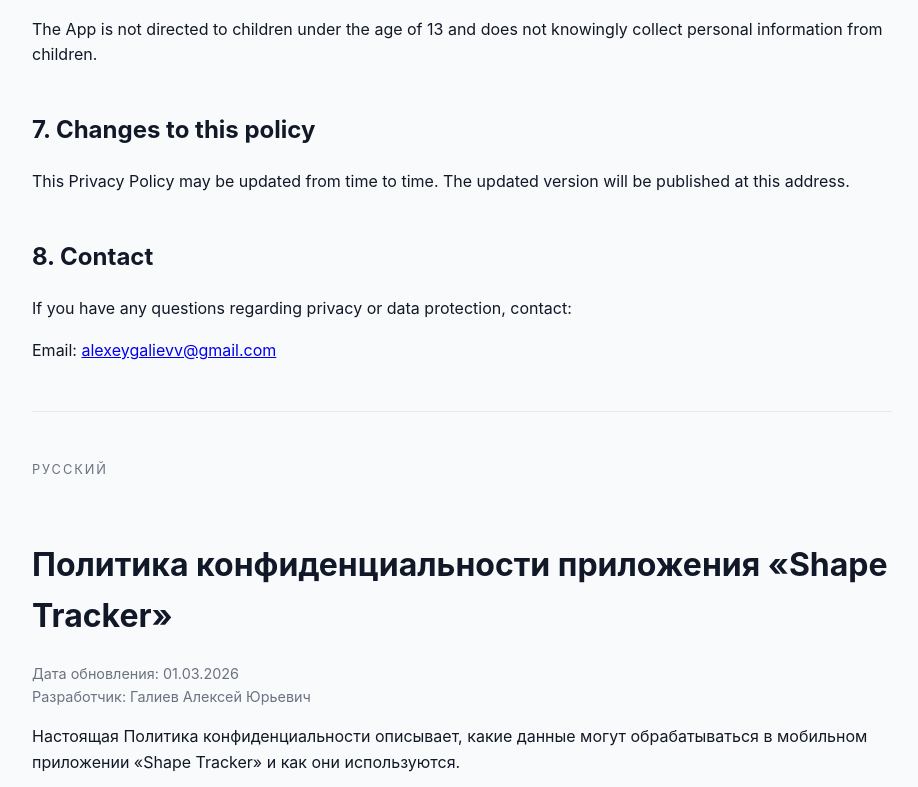
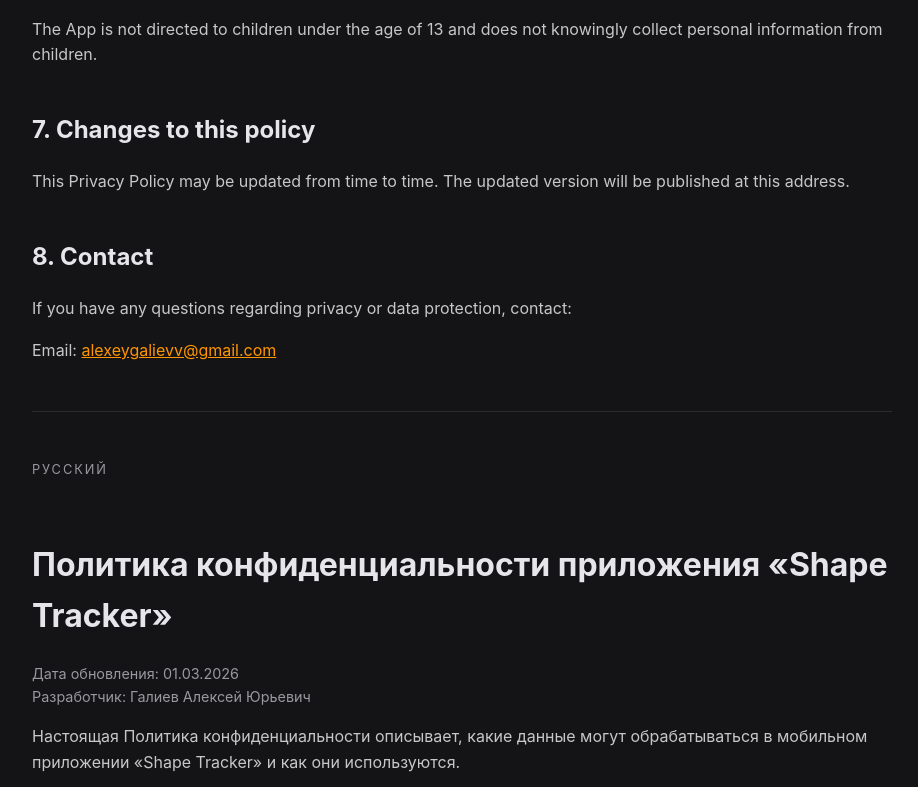
Before and after one commit to alexeygalievv-svg/alexeygaliev-svg.github.io, a plain HTML site: page index.html in a window 1280 px wide. Shown: the part 1613-2400 px from the top of the page, without its empty margins (178-1096 px from the left). Drawn offline with Linux system fonts and the light colour scheme.

Commit message:
Update index.html

```diff
--- a/index.html
+++ b/index.html
@@ -6,8 +6,18 @@
 <meta name="viewport" content="width=device-width, initial-scale=1">
 
 <style>
+/*
+  Фон и типографика как в приложении (Colors.swift):
+  systemBackground = rgb(20,20,22), label ≈ 78% белого, акцент = #ff9500
+*/
 :root{
-  color-scheme: dark light;
+  color-scheme: dark;
+  --bg-app: #141416;
+  --text-primary: #c7c7c7;
+  --text-heading: #e5e5ea;
+  --text-secondary: #98989f;
+  --accent: #ff9500;
+  --divider: rgba(255,255,255,0.1);
 }
 
 body{
@@ -16,24 +26,21 @@ body{
   margin:auto;
   padding:24px 16px 40px;
   line-height:1.6;
-  color:#111827;
-  background:#f9fafb;
-}
-
-@media(prefers-color-scheme:dark){
-  body{
-    color:#e5e7eb;
-    background:#020617;
-  }
-  a{color:#60a5fa}
+  color:var(--text-primary);
+  background:var(--bg-app);
 }
 
 h1,h2{
   margin-top:1.8em;
+  color:var(--text-heading);
+}
+
+a{
+  color:var(--accent);
 }
 
 .meta{
-  color:#6b7280;
+  color:var(--text-secondary);
   font-size:0.9rem;
 }
 
@@ -41,17 +48,13 @@ h1,h2{
   text-transform:uppercase;
   letter-spacing:0.15em;
   font-size:0.8rem;
-  color:#6b7280;
+  color:var(--text-secondary);
 }
 
 hr{
   margin:3em 0;
   border:none;
-  border-top:1px solid #e5e7eb;
-}
-
-@media(prefers-color-scheme:dark){
-  hr{border-top-color:#1f2937}
+  border-top:1px solid var(--divider);
 }
 </style>
 
```
